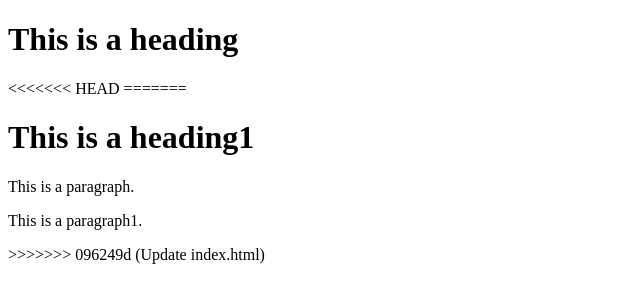
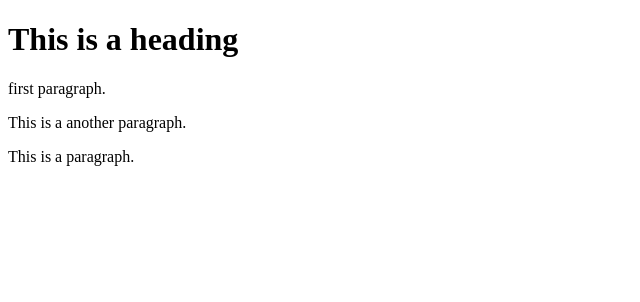
Before and after one commit to Anilkumar4599/learning-git, a plain HTML site: page index.html in a window 1280 px wide. Shown: the whole page, without its empty margins (0-640 px from the left). Drawn offline with Linux system fonts and the light colour scheme.

Commit message:
Update index.html

```diff
--- a/index.html
+++ b/index.html
@@ -4,12 +4,8 @@
 <body>
 
 <h1>This is a heading</h1>
-<<<<<<< HEAD
-=======
-  <h1>This is a heading1</h1>
-<p>This is a paragraph.</p>
-  <p>This is a paragraph1.</p>
->>>>>>> 096249d (Update index.html)
-
+<p>first paragraph.</p>
+  <p>This is a another paragraph.</p>
+  <p>This is a paragraph.</p>
 </body>
 </html>
```
